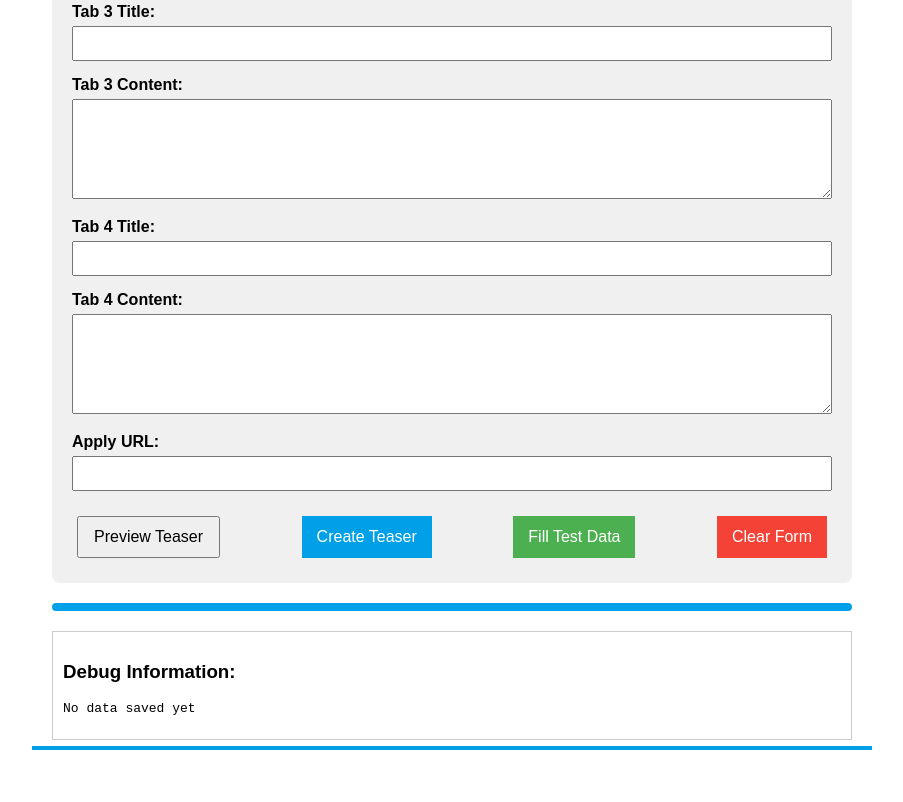
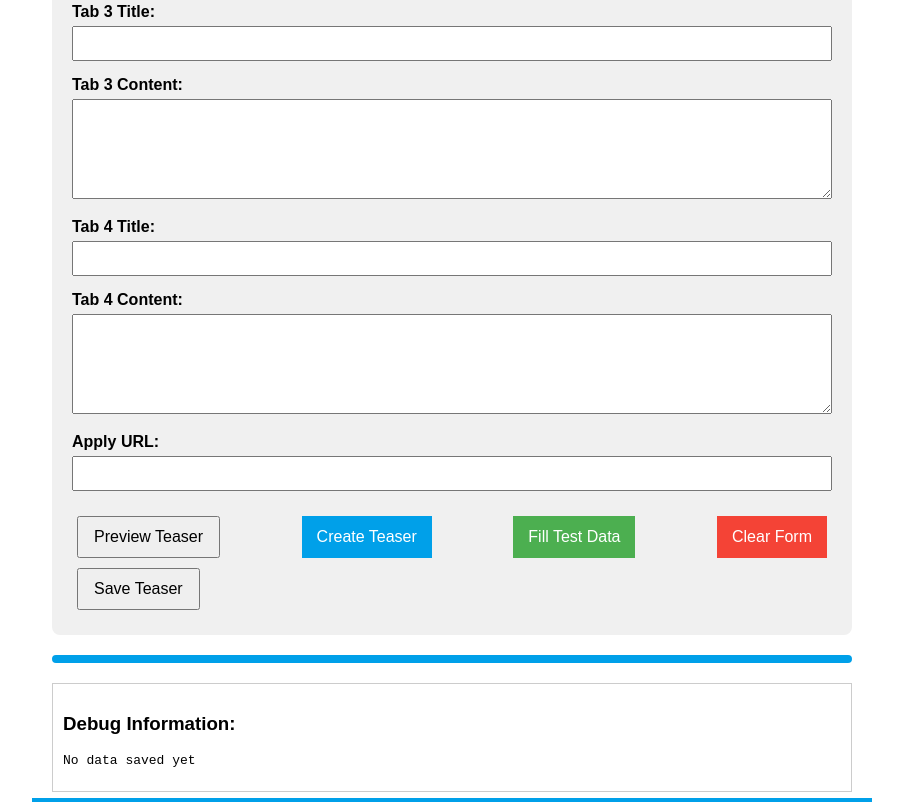
Before and after one commit to boilermaker-innovator/MTF013, a plain HTML site: page create-teaser.html in a window 1280 px wide. Shown: the part 1104-1906 px from the top of the page, without its empty margins (188-1091 px from the left). Before the commit the page ends 1854 px from the top, so only its background shows below. Drawn offline with Linux system fonts and the light colour scheme.

Commit message:
Update create-teaser.html
Edit

```diff
--- a/create-teaser.html
+++ b/create-teaser.html
@@ -150,8 +150,9 @@
             <button type="button" class="fill-test-button" id="fillTest">Fill Test Data</button>
             <button type="button" class="clear-button" id="clearForm">Clear Form</button>
         </div>
+
+    <button type="button" id="saveTeaserBtn" class="save-button">Save Teaser</button>
     </form>
-
     <div id="teaserPreview"></div>
    <div id="jobDisplay">
     <div id="jobCard" class="job-display-item">
```
